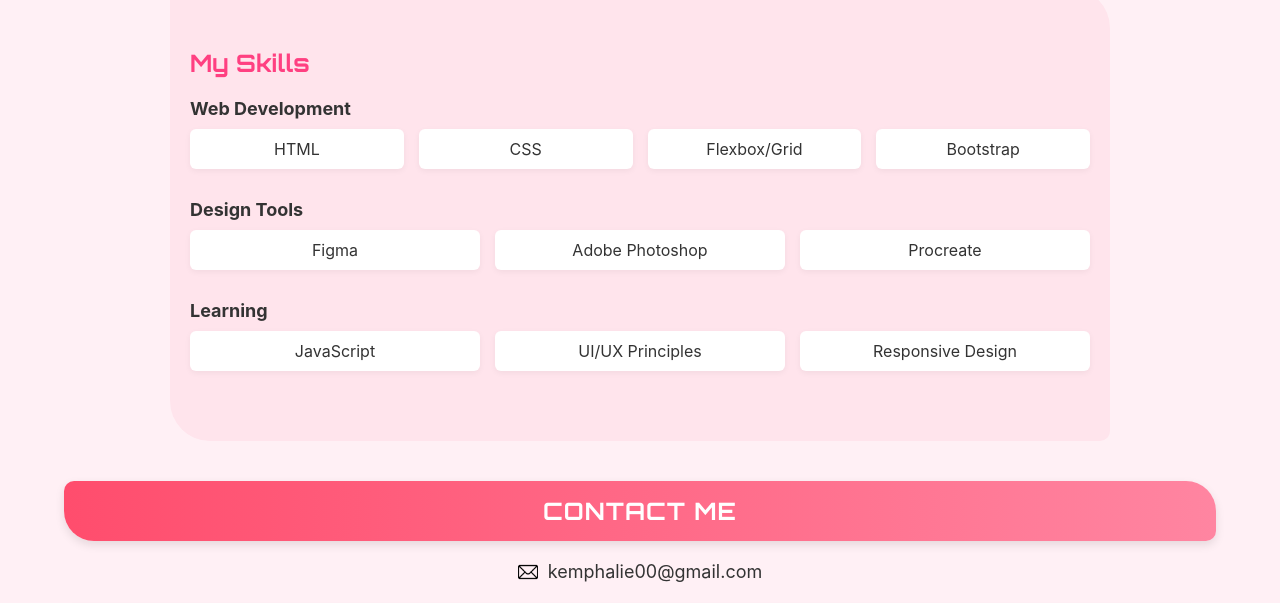
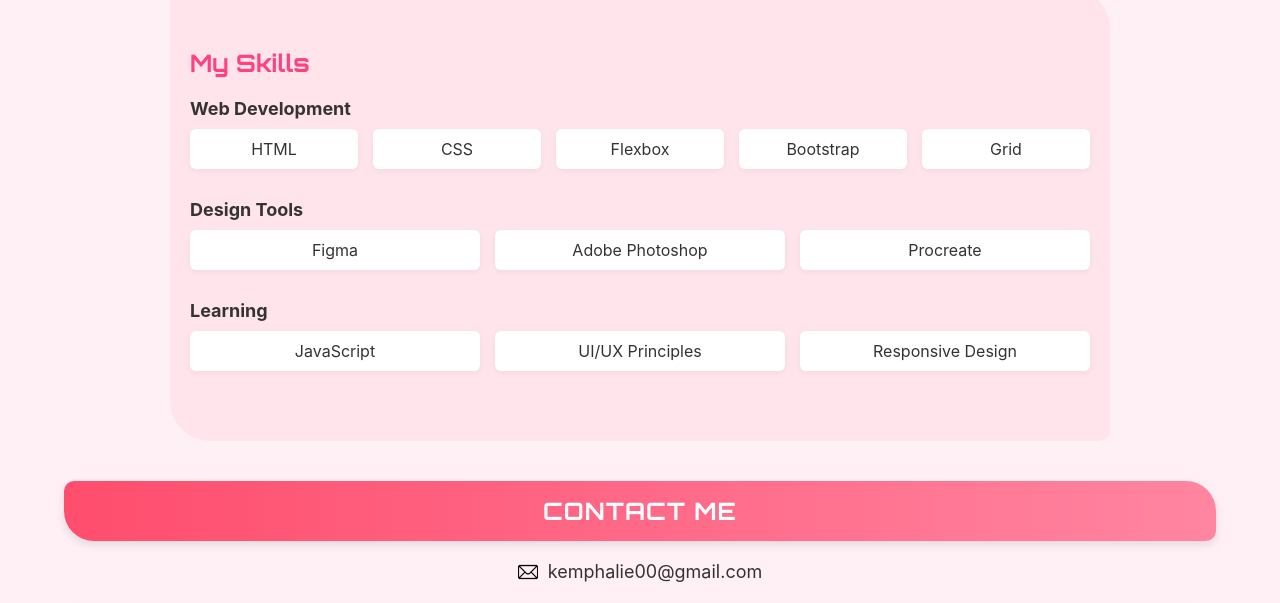
Before and after one commit to Halie-Kemp/Halie-portfolio, a plain HTML site: page index.html in a window 1280 px wide. Shown: the part 2359-2962 px from the top of the page. Drawn offline with Linux system fonts and the light colour scheme.

Commit message:
Add files via upload

```diff
--- a/index.html
+++ b/index.html
@@ -66,8 +66,9 @@
     <ul class="skills-list">
       <li>HTML</li>
       <li>CSS</li>
-      <li>Flexbox/Grid</li>
+      <li>Flexbox</li>
       <li>Bootstrap</li>
+      <li>Grid</li>
     </ul>
   </div>
 
```
